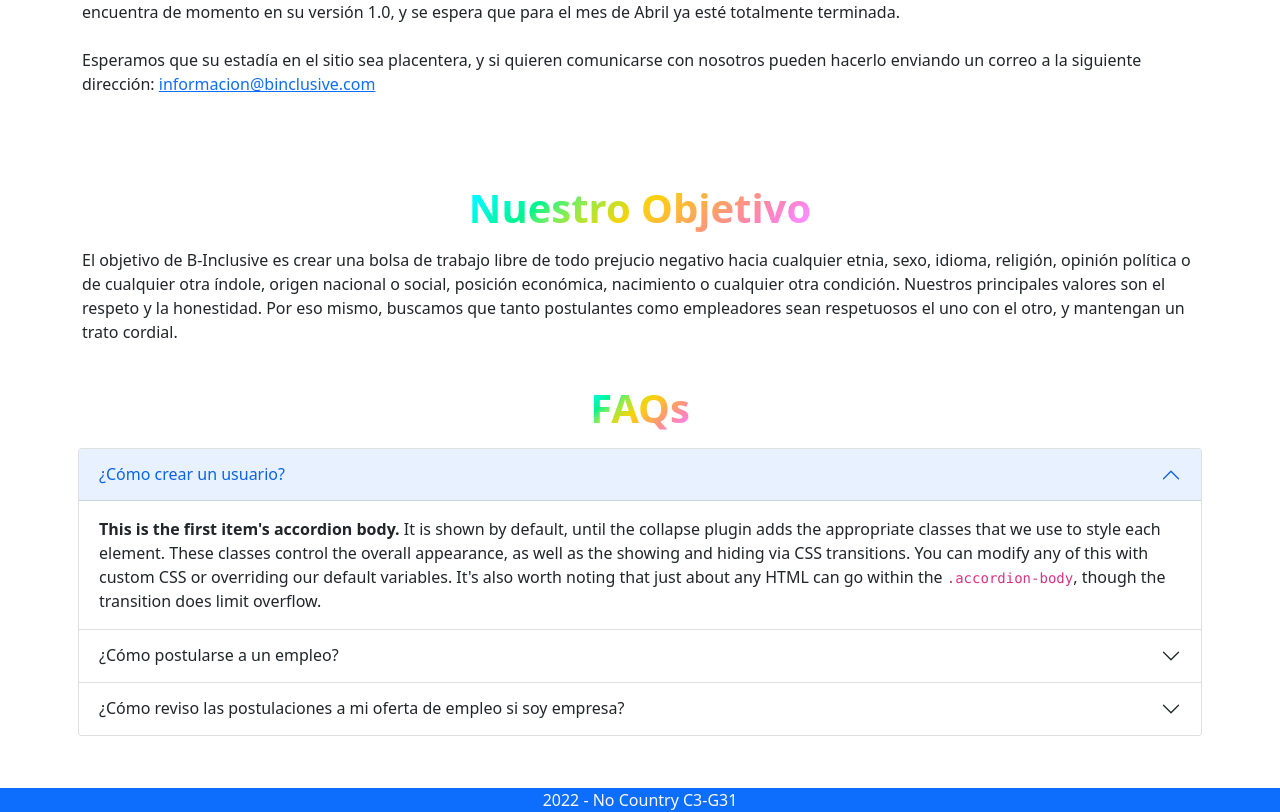
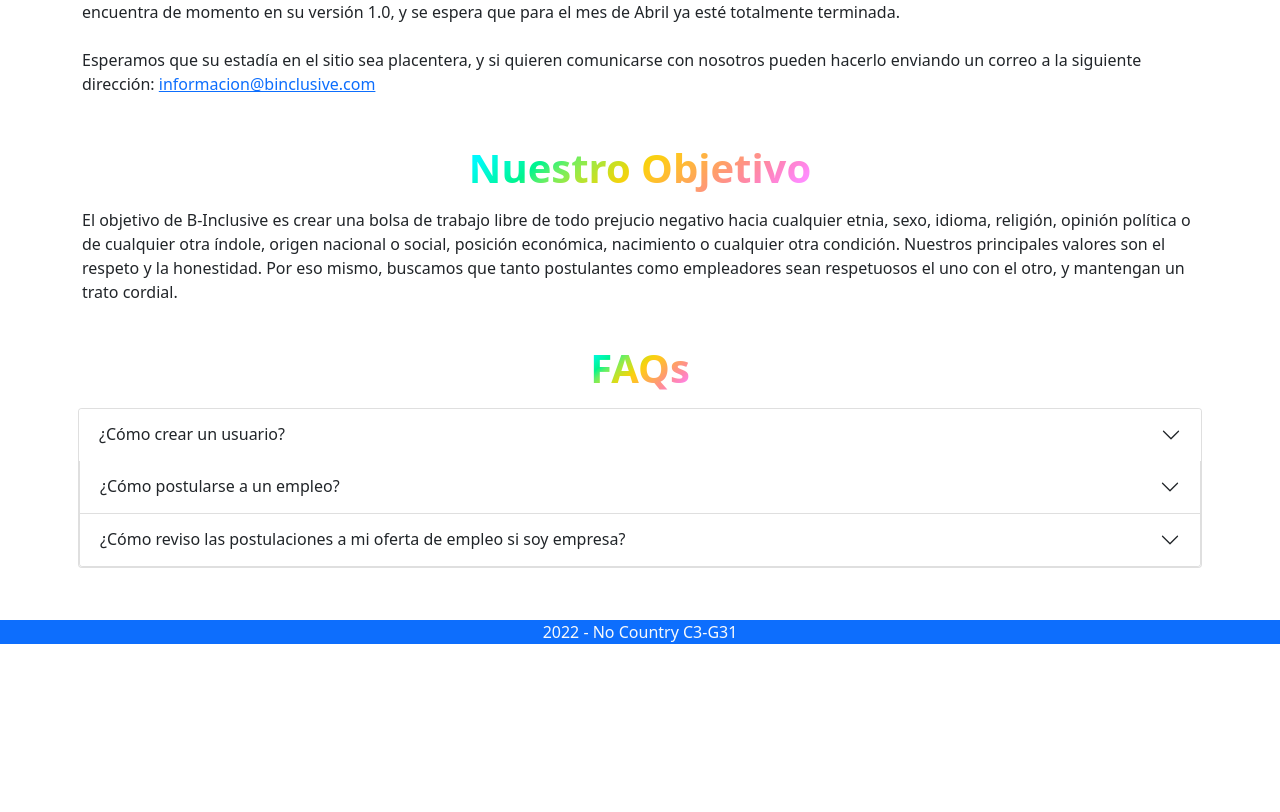
Before and after one commit to No-Country/C3-G31, an Angular app in the folder frontend/proyectoInclusivo/: page / in a window 1280 px wide. Shown: the part 1000-1812 px from the top of the page. After the commit the page ends 1644 px from the top, so only its background shows below. Built offline with nearby package versions, Linux system fonts and the light colour scheme.

Commit message:
Párrafos completos del home

```diff
--- a/frontend/proyectoInclusivo/src/app/components/home/home.component.html
+++ b/frontend/proyectoInclusivo/src/app/components/home/home.component.html
@@ -24,7 +24,7 @@
 
 <div class="container-fluid p-2" id="¿Quiénes-somos?">
   <div class="container-fluid mt-5">
-    <h1 class="centrar p-2" ><b class="busqueda">¿Quiénes somos?</b></h1>
+    <h1 class="centrar p-2 " ><b class="busqueda">¿Quiénes somos?</b></h1>
     <p class="container">
       B-Inclusive es una web de empleo en Argentina fundada el 8 de febrero del 2022. Actualmente, la bolsa de trabajo opera exclusivamente en territorio nacional, pero tiene planeado expandirse a corto plazo.
       Tenemos convenio con numerosas empresas prestigiosas como pueden ser Amazon, Apple o Movistar, y existe una gran variedad en los tipos de trabajos que se encuentran publicados en la web.
@@ -39,7 +39,7 @@
 </div>
 
 <div class="container-fluid p-2" id="Nuestro-objetivo">
-  <div class="container-fluid mt-5">
+  <div class="container-fluid mt-2">
     <h1 class="centrar p-2"><b class="busqueda">Nuestro Objetivo</b></h1>
     <p class="container">
       El objetivo de B-Inclusive es crear una bolsa de trabajo libre de todo prejucio negativo hacia cualquier etnia, sexo, idioma, religión, opinión política o de cualquier otra índole, origen nacional o social, posición económica, nacimiento o cualquier otra condición. Nuestros principales valores son el respeto y la honestidad. Por eso mismo, buscamos que tanto postulantes como empleadores sean respetuosos el uno con el otro, y mantengan un trato cordial.
@@ -52,14 +52,14 @@
   <div class="accordion" id="accordionPanelsStayOpenExample">
     <div class="accordion-item">
       <h2 class="accordion-header" id="panelsStayOpen-headingOne">
-          <button class="accordion-button" type="button" data-bs-toggle="collapse" data-bs-target="#panelsStayOpen-collapseOne" aria-expanded="true" aria-controls="panelsStayOpen-collapseOne">
+        <button class="accordion-button collapsed" type="button" data-bs-toggle="collapse" data-bs-target="#panelsStayOpen-collapseOne" aria-expanded="false" aria-controls="panelsStayOpen-collapseOne">
           ¿Cómo crear un usuario?
         </button>
       </h2>
-        <div id="panelsStayOpen-collapseOne" class="accordion-collapse collapse show" aria-labelledby="panelsStayOpen-headingOne">
+      <div id="panelsStayOpen-collapseOne" class="accordion-collapse collapse" aria-labelledby="panelsStayOpen-headingOne">
         <div class="accordion-body">
-            <strong>This is the first item's accordion body.</strong> It is shown by default, until the collapse plugin adds the appropriate classes that we use to style each element. These classes control the overall appearance, as well as the showing and hiding via CSS transitions. You can modify any of this with custom CSS or overriding our default variables. It's also worth noting that just about any HTML can go within the <code>.accordion-body</code>, though the transition does limit overflow.
-          </div>
+          Para crear un usuario, usted debe pulsar en el icono azul que figura a la derecha de la barra de navegación, representado con la figura de una persona. Acto seguido, se desplegará una columna a la derecha de la pantalla, y se le mostrarán dos opciones: iniciar sesión y crear cuenta. Usted debe seleccionar la opción de crear cuenta y será redirigido a un formulario.
+            Allí debe completar los campos obligatorios (marcados con un asterico) y completarlos con sus datos personales. Una vez hecho esto, pulse en el botón "aceptar". Si ha completado los campos correctamente, una alerta le informara que la creación de la cuenta fue exitosa.
         </div>
       </div>
       <div class="accordion-item">
@@ -70,7 +70,7 @@
         </h2>
         <div id="panelsStayOpen-collapseTwo" class="accordion-collapse collapse" aria-labelledby="panelsStayOpen-headingTwo">
           <div class="accordion-body">
-            <strong>This is the second item's accordion body.</strong> It is hidden by default, until the collapse plugin adds the appropriate classes that we use to style each element. These classes control the overall appearance, as well as the showing and hiding via CSS transitions. You can modify any of this with custom CSS or overriding our default variables. It's also worth noting that just about any HTML can go within the <code>.accordion-body</code>, though the transition does limit overflow.
+            Para postularse a un empleo, usted debe en primer instancia tener una cuenta en la página. Una vez que ya haya creado su perfil, simplemente tiene que dirigirse a la sección de empleos que figura en la barra de navegación. Allí debe elegir la oferta de trabajo que le interese y presionar en el botón "postular". De esta forma, le saldrá una alerta informando que su postulación fue exitosa.
           </div>
         </div>
       </div>
@@ -82,7 +82,7 @@
         </h2>
         <div id="panelsStayOpen-collapseThree" class="accordion-collapse collapse" aria-labelledby="panelsStayOpen-headingThree">
           <div class="accordion-body">
-            <strong>This is the third item's accordion body.</strong> It is hidden by default, until the collapse plugin adds the appropriate classes that we use to style each element. These classes control the overall appearance, as well as the showing and hiding via CSS transitions. You can modify any of this with custom CSS or overriding our default variables. It's also worth noting that just about any HTML can go within the <code>.accordion-body</code>, though the transition does limit overflow.
+            Para revisar las postulaciones de su oferta de empleo, usted tiene que iniciar sesión con la cuenta que creó su empresa. Una vez que lo haya hecho, pulse en el icono azul que figura a la derecha de la barra de navegación, representado con la figura de una persona. Acto seguido, se desplegará una columna a la derecha de la pantalla en la que habrán tres opciones, haga clic en la segunda, llamada "Administración Empresa". Allí, usted tendrá la posibilidad de revisar los datos de su empresa, las ofertas de empleo que tiene activas, y las postulaciones a estas. Una vez que esté en el apartado de postulaciones, ya podrá ver los perfiles de los distintos candidatos.
           </div>
         </div>
       </div>
```
Also changed, not shown: 2 other files (tests, documents, lock files or other folders). Lines whose indentation alone changed are shown as unchanged.
